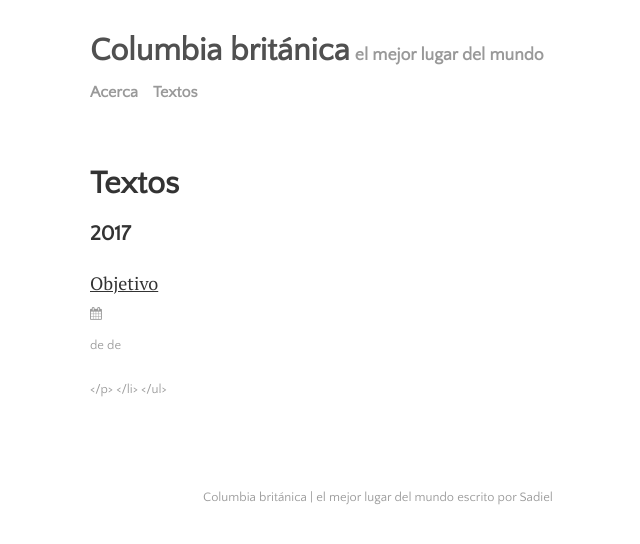
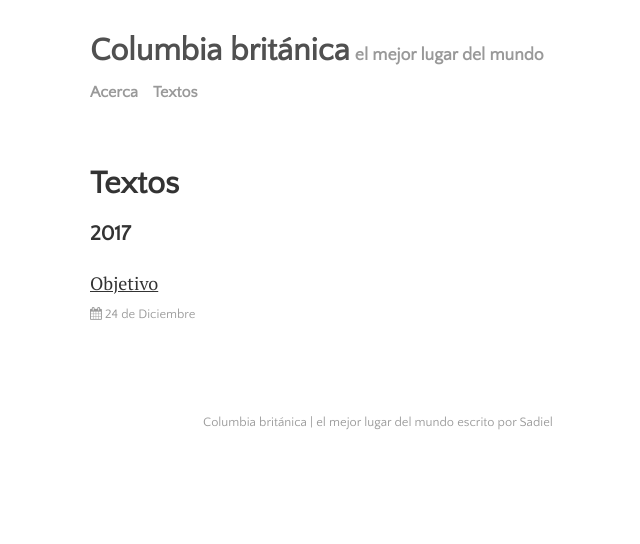
Before and after one commit to sadiel/blog, a Jekyll site: the page built from menu/textos.md, in a window 1280 px wide. Shown: the top 544 px of the page, without its empty margins (262-902 px from the left). Built offline with Jekyll 4.4.1, drawn with Linux system fonts in a browser that asks for light colours; nearby versions of some CDN libraries.

Commit message:
Fix date

```diff
--- a/menu/textos.md
+++ b/menu/textos.md
@@ -17,13 +17,13 @@ title: Textos
 
     <li itemscope>
       <a href="{{ site.github.url }}{{ post.url }}">{{ post.title }}</a>
-      <p class="post-date"><span><i class="fa fa-calendar" aria-hidden="true"></i> <span class="post-date">
-  {% assign d = page.date | date: "%-d"  %}
+      <p class="post-date"><span><i class="fa fa-calendar" aria-hidden="true"></i>
+  {% assign d = post.date | date: "%-d"  %}
   {% case d %}
     {% when '1' %} Primero
     {% else %}{{ d }}
   {% endcase %} de
-  {% assign m = page.date | date: "%-m" %}
+  {% assign m = post.date | date: "%-m" %}
   {% case m %}
     {% when '1' %}Enero
     {% when '2' %}Febrero
@@ -37,9 +37,7 @@ title: Textos
     {% when '10' %}Octubre
     {% when '11' %}Noviembre
     {% when '12' %}Diciembre
-  {% endcase %} de
-  {{ page.date | date: "%Y" }}
-</span></p>
+  {% endcase %}</span></p>
     </li>
 
   {% endfor %}
```
